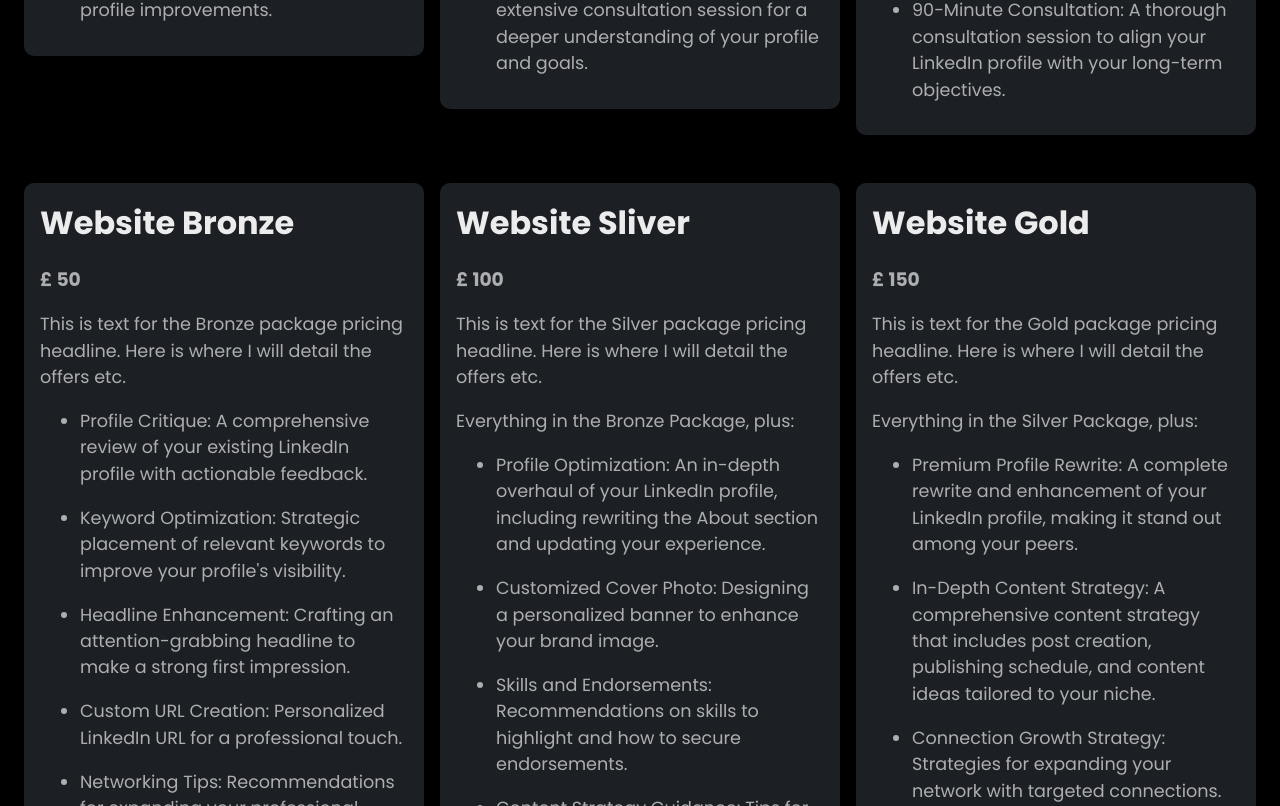
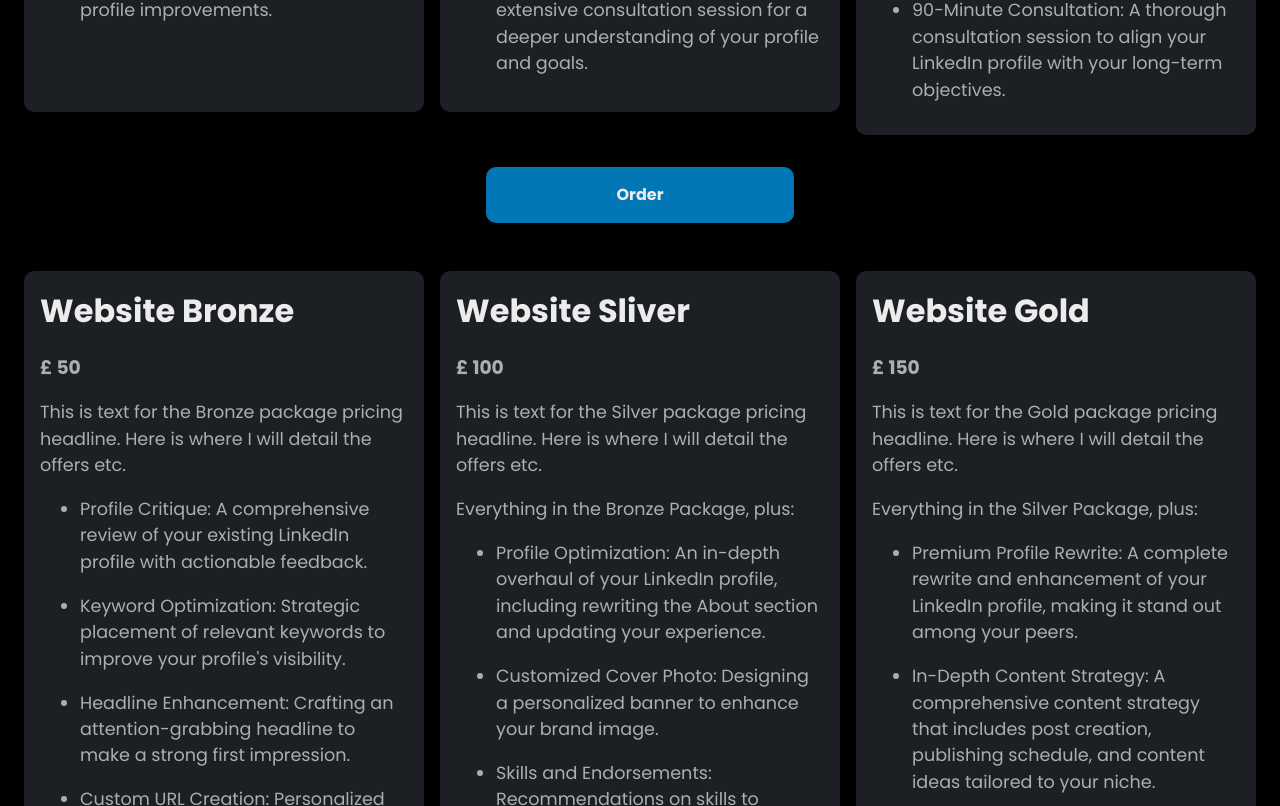
Before and after one commit to JAldo1980/react-small-business-landing-page, a React (Vite) app in the folder glow-1/: page / in a window 1280 px wide. Shown: the part 2674-3480 px from the top of the page. Built offline with nearby package versions, Linux system fonts and the light colour scheme.

Commit message:
Added order btn functionality to site

```diff
--- a/glow-1/src/App.jsx
+++ b/glow-1/src/App.jsx
@@ -14,6 +14,7 @@
 import ServiceHead from "./ServiceHead";
 import PackageHead from "./PackageHead";
 import NextHead from "./NextHead";
+import OrderBtn from "./OrderBtn";
 
 export default function App() {
   const LinkedInElements = LinkedinPackageData.map((item) => {
@@ -34,10 +35,11 @@
       <Header />
       <ServiceHead />
       <Services />
-
       <PackageHead />
       <section className="package-grid">{LinkedInElements}</section>
+      <OrderBtn />
       <section className="pricing-grid">{WebElements}</section>
+      <OrderBtn />
       <Why />
       <NextHead />
       <section className="next-grid">{nextElements}</section>
--- /dev/null
+++ b/glow-1/src/OrderBtn.jsx
@@ -0,0 +1,13 @@
+import React from "react";
+
+function OrderBtn() {
+  return (
+    <>
+      <div className="order-btn-el">
+        <button className="order-btn">Order</button>
+      </div>
+    </>
+  );
+}
+
+export default OrderBtn;
--- a/glow-1/src/Toggle.jsx
+++ b/glow-1/src/Toggle.jsx
@@ -6,6 +6,8 @@
   function handleClick() {
     setIsActive(!isActive);
     document.body.style.backgroundColor = isActive ? "" : "white";
+
+    document.h1.style.backgroundColor = isActive ? "" : "black";
   }
 
   // Determine the text based on isActive
--- a/glow-1/src/index.css
+++ b/glow-1/src/index.css
@@ -433,6 +433,7 @@
 }
 
 .pricing-card {
+  min-height: 850px;
   background-color: var(--package-cards);
   border-radius: 10px;
   padding: 1em;
@@ -441,6 +442,42 @@
 
 .pricing-card h2 {
   color: var(--global-header);
+}
+
+/* ***************** */
+/* Order Btn Styling */
+/* ***************** */
+
+/* Order BTN STYLING */
+
+.order-btn-el {
+  display: flex;
+  justify-content: center;
+}
+
+.order-btn {
+  margin-top: 2em;
+  border: none;
+  border-radius: 10px;
+  background-color: var(--header-cta);
+  color: var(--btn-text);
+  font-size: 1rem;
+  font-weight: bold;
+  transition: 0.3s;
+  cursor: pointer;
+  width: 25%;
+  padding: 1em;
+  -webkit-box-shadow: 6px 6px 14px 0px rgba(0, 0, 0, 0.75);
+  -moz-box-shadow: 6px 6px 14px 0px rgba(0, 0, 0, 0.75);
+  box-shadow: 6px 6px 14px 0px rgba(0, 0, 0, 0.75);
+  transition: 0.3s;
+}
+
+.order-btn:hover {
+  -webkit-box-shadow: 0px 0px 10px 0px rgba(255, 240, 23, 1);
+  -moz-box-shadow: 0px 0px 10px 0px rgba(255, 240, 23, 1);
+  box-shadow: 0px 0px 10px 0px rgba(255, 240, 23, 1);
+  transition: 0.3s;
 }
 
 /* ****** */
@@ -783,3 +820,5 @@
 /* DESKTOP RESPONSIVENESS */
 /* ********************* */
 /* ********************* */
+
+/* SMOOTH SCROLLING */
```
